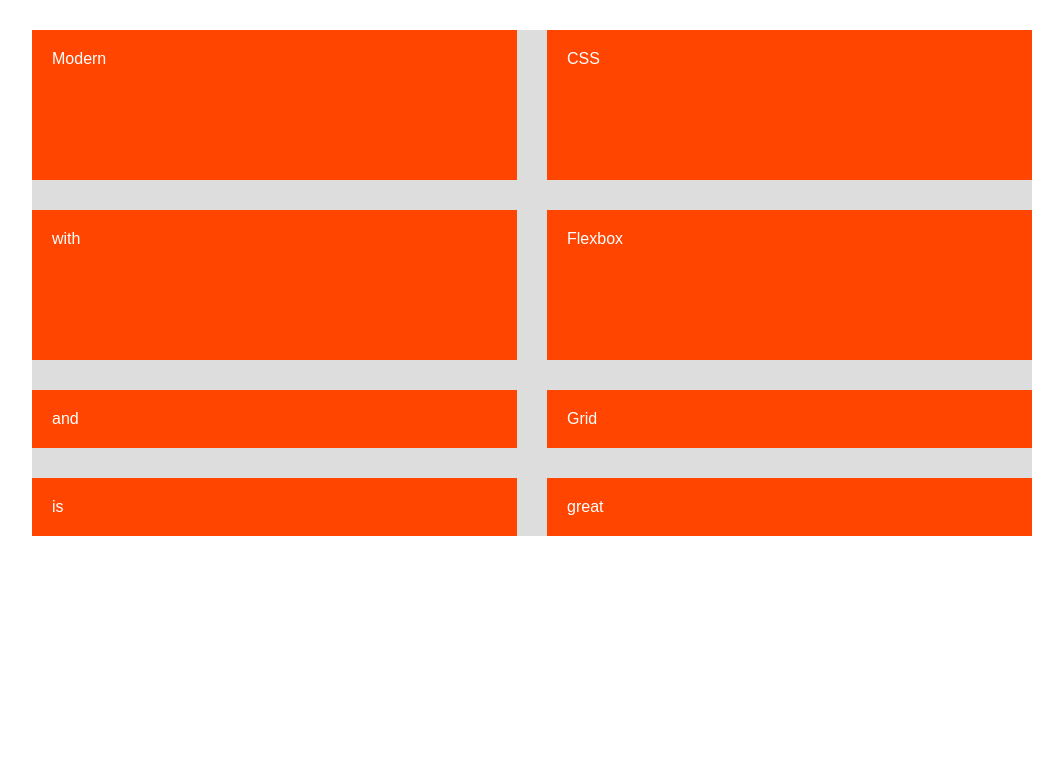
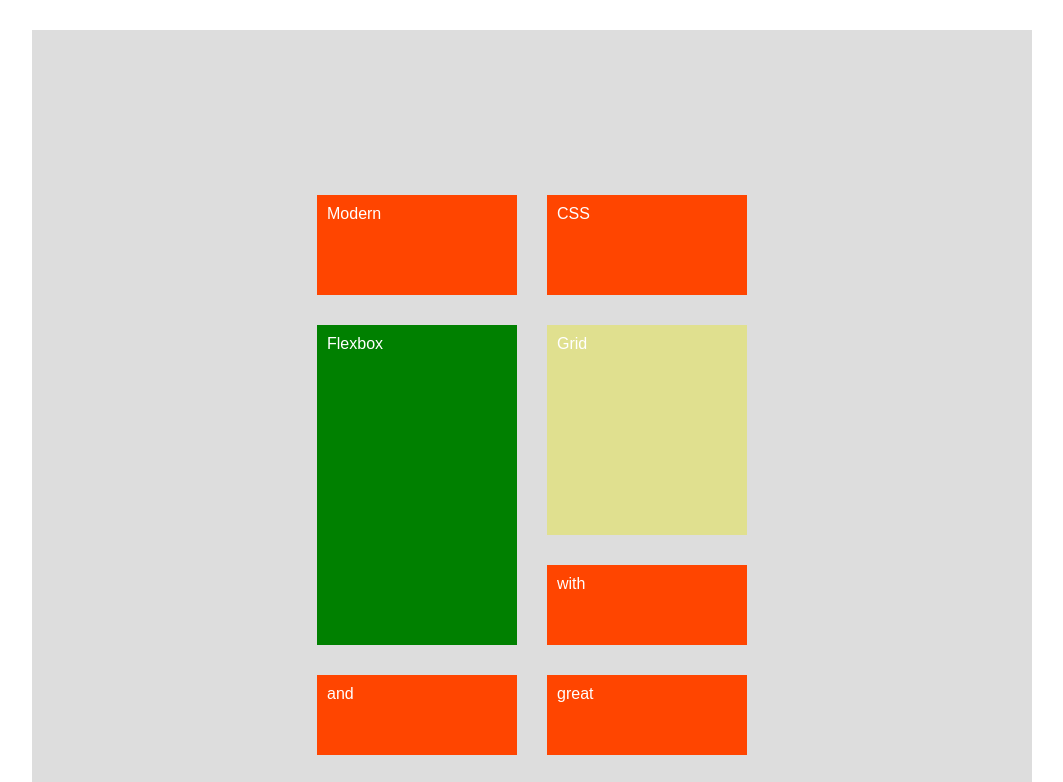
Before and after one commit to NikolayDimov/CSS-GRID-Ex-Im, a website: page index.html in a window 1280 px wide. Shown: the top 782 px of the page, without its empty margins (108-1171 px from the left). Drawn offline with Linux system fonts and the light colour scheme.

Commit message:
styles added

```diff
--- a/sass/_base.scss
+++ b/sass/_base.scss
@@ -2,4 +2,52 @@
     width: 1000px;
     margin: 30px auto;
     background-color: #ddd;
+
+    display: grid;
+    // grid-template-rows: repeat(2, 150px);
+    // grid-template-columns: repeat(2, 1fr);
+    grid-gap: 30px;
+
+    grid-auto-rows: 80px;
+
+    grid-auto-flow: row dense;
+    grid-auto-columns: .5fr;
+
+    // grid-auto-flow: column;
+    // grid-auto-columns: .5fr;
+
+    // Align grid items to grid areas
+    // align-items: center;
+    // justify-items: center;
+
+    // Align gred tracks to grid container
+    grid-template-rows: repeat(2, 100px);
+    grid-template-columns: repeat(2, 200px);
+    height: 1000px;
+
+    justify-content: center;
+    align-content: center;
+
+
+    .item {
+      padding: 10px;
+      color: white;
+      font-family: sans-serif;
+      background-color: orangered;
+
+      &--4 {
+        background-color: green;
+        grid-row: 2 / span 3;
+      }
+
+      &--6 {
+        background-color: rgba(226, 226, 100, 0.645);
+        grid-row: 2 / span 2
+      }
+
+      &--7 {
+        background-color: blueviolet;
+        grid-column: 1 / -1;
+      }
+    }
 }
```
Also changed, not shown: 05D6BCA5-AF3C-45CA-8DED-3AE65684D757_1_201_a.jpeg (added), README.md (added), css/style.css.
